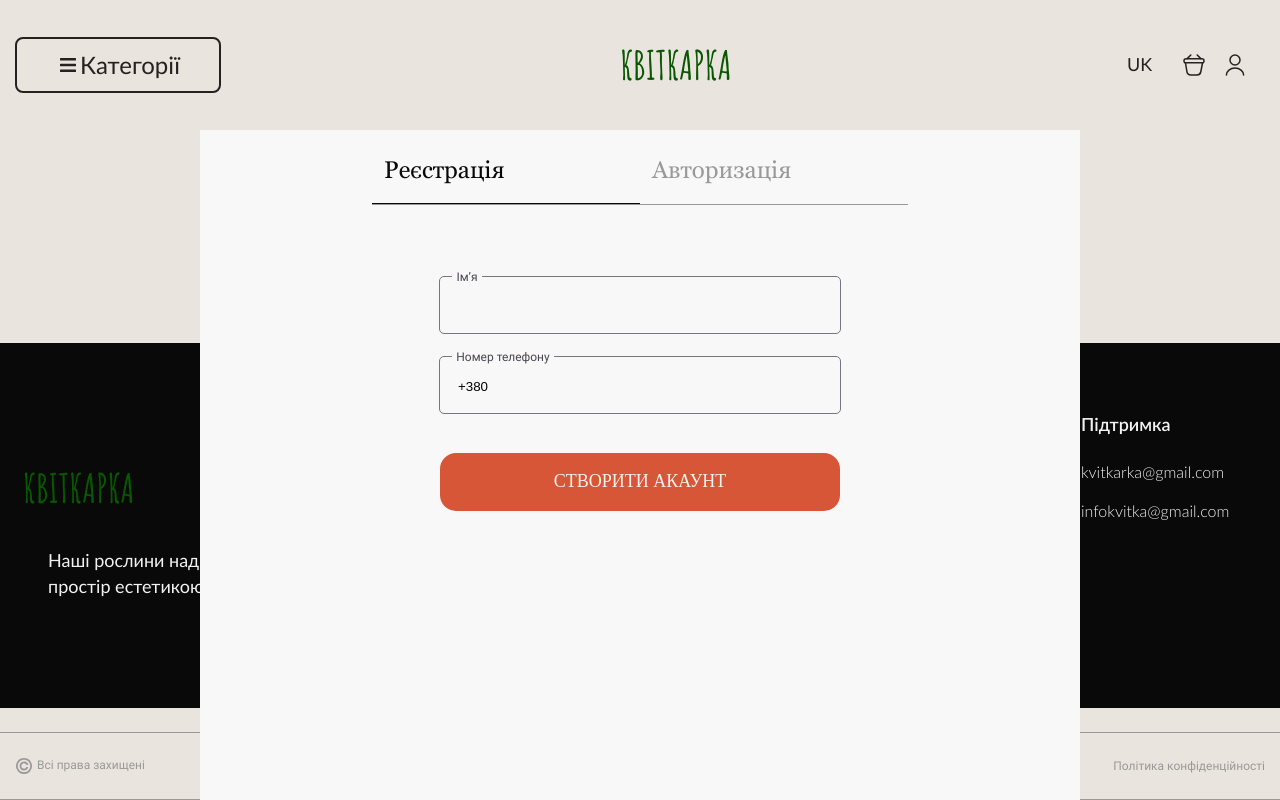
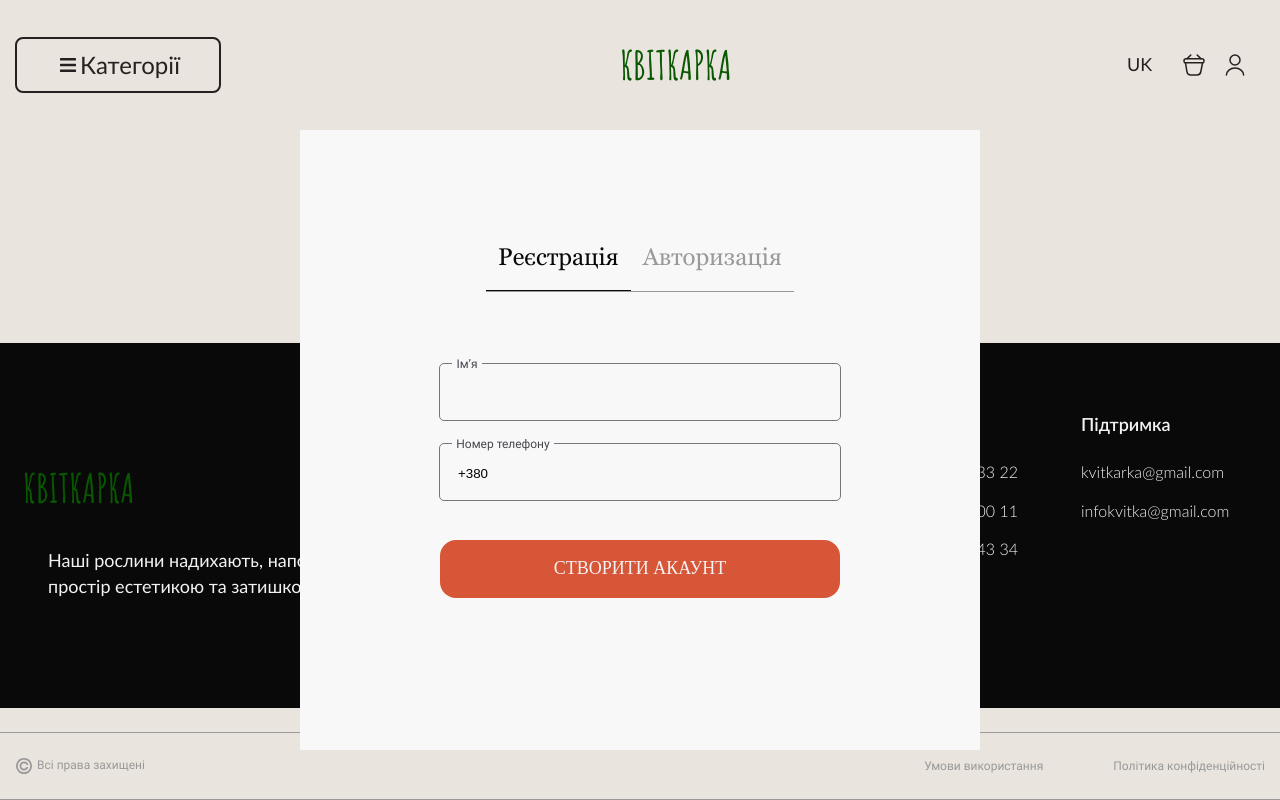
Before and after one commit to Ruslana-blip/HomePlants, a Vue app: page /profile in a window 1280 px wide. Built offline with nearby package versions, Linux system fonts and the light colour scheme; a web font is replaced by a local one.

Commit message:
add page register

```diff
--- a/src/components/TheNavigation.vue
+++ b/src/components/TheNavigation.vue
@@ -1,6 +1,5 @@
 <template>
   <div class="pagination" v-if="getCountPages > 1">
-    <div class="pagination__container">
     <ul class="pagination__list">
       <li
         v-for="page in getCountPages"
@@ -11,7 +10,6 @@
         {{ page }}
       </li>
     </ul>
-    </div>
   </div>
 </template>
 
@@ -61,8 +59,6 @@ export default {
   display: flex;
   justify-content: center;
   align-items: center;
-
-  &__container {
   margin-top: 24px;
   margin-bottom: 36px;
   align-self: center;
@@ -70,7 +66,7 @@ export default {
     height: 79px;
     margin: 0 0 136px 0;
   }
-  }
+
   // .pagination__list
   &__list {
     width: 173px;
--- a/src/components/tab/TheTabsWrapper.vue
+++ b/src/components/tab/TheTabsWrapper.vue
@@ -101,16 +101,14 @@ export default {
 .tabs {
   // .tabs__header
   &__header {
-    @media (min-width: $md) {
-      border-bottom: 1px solid $grey;
-    }
+    border-bottom: 1px solid $grey;
   }
   &__item {
+    display: inline-block;
     color: $secondary-black;
-    border-bottom: 1px solid $grey;
-    border-top: 1px solid $grey;
+    border-bottom: 1px solid transparent;
     font-size: font-rem(16);
-    padding: 16px 0 16px 12px;
+    padding: 8px 18px;
     transition: $time;
     &:last-child {
       border-top: none;
@@ -119,16 +117,16 @@ export default {
       color: $secondary-black;
       border-bottom-color: $secondary-black;
     }
+    @media (min-width: $sm) {
+      padding: 8px 28px;
+      font-size: font-rem(20);
+    }
     @media (min-width: $md) {
-      border: none;
       font-size: font-rem(24);
       font-weight: 400;
       font-family: 'Georgia';
       color: $grey;
-      transition: $time;
-      display: inline-block;
       padding: 16px 12px;
-      border-bottom: 1px solid transparent;
     }
   }
 }
--- a/src/pages/TheCatalogPage.vue
+++ b/src/pages/TheCatalogPage.vue
@@ -57,6 +57,7 @@ export default {
 <style lang="scss" scoped>
 .plant {
   margin-top: 14px;
+  margin-bottom: 24px;
   // .plant__container
   &__container {
     display: flex;
--- a/src/pages/TheSinglePlantPage.vue
+++ b/src/pages/TheSinglePlantPage.vue
@@ -360,12 +360,13 @@ export default {
     margin-top: 24px;
     margin-bottom: 48px;
     @media (min-width: $md) {
-      margin: 0 0 0 20px;
+      margin: 24px 0 0 20px;
       display: flex;
       flex-direction: column;
       justify-content: center;
     }
     @media (min-width: $lg) {
+      margin-top: 0;
       margin-left: 40px;
     }
     @media (min-width: $xl) {
@@ -448,10 +449,13 @@ export default {
     }
   }
   &__price {
+    font-weight: 600;
     display: flex;
     gap: 8px;
-    font-weight: 600;
     font-size: font-rem(20);
+    & span {
+      font-weight: 400;
+    }
   }
   &__counter {
     margin: 20px 0;
@@ -513,7 +517,6 @@ export default {
     text-align: justify;
     @media (min-width: $lg) {
       margin-top: 72px;
-
       flex-wrap: wrap;
       flex-direction: row;
       row-gap: 40px;
--- a/src/pages/auth/TheProfile.vue
+++ b/src/pages/auth/TheProfile.vue
@@ -8,7 +8,6 @@
     </header>
     <TheTabsWrapper
       class="actions"
-      :width="268"
       :borderWidth="Number(1)"
       :selectedTab="selectedTab"
       @updateTab="goToNextTab"
@@ -32,7 +31,7 @@
             />
             <ErrorMessage name="number" class="form__error" />
           </div>
-          <TheButtonOrange :title="$t('create-account')" :width="400" class="form__btn" />
+          <TheButtonOrange :title="$t('create-account')" class="form__btn" />
         </VeeForm>
       </TheTab>
       <TheTab
@@ -53,7 +52,7 @@
             />
             <ErrorMessage name="numberUser" class="form__error" />
           </div>
-          <TheButtonOrange :title="$t('log-in')" :width="400" class="form__btn" />
+          <TheButtonOrange :title="$t('log-in')" class="form__btn" />
         </VeeForm>
       </TheTab>
     </TheTabsWrapper>
@@ -147,13 +146,28 @@ export default {
 <style lang="scss" scoped>
 .main {
   position: fixed;
+  top: 0;
+  right: 0;
+  background-color: $bg-white;
+  width: 100vw;
+  height: 100vh;
+  @media (min-width: $md) {
     top: 50%;
     right: 50%;
-  width: 880px;
-  height: 800px;
+    width: 500px;
+    height: 600px;
     background-color: $white;
     font-size: font-rem(24);
     transform: translate(50%, -50%);
+  }
+  @media (min-width: $lg) {
+    width: 680px;
+    height: 700px;
+  }
+  @media (min-width: $xxl) {
+    width: 880px;
+    height: 800px;
+  }
 }
 .header {
   border-bottom: 1px solid $grey;
@@ -187,12 +201,16 @@ export default {
 }
 
 .actions {
+  display: flex;
+  flex-direction: column;
+  justify-content: center;
+  align-items: center;
+  height: calc(100% - 60px);
+  @media (min-width: $xl) {
     height: 600px;
     width: 100%;
-  display: flex;
-  flex-direction: column;
-  align-items: center;
-  margin-top: 76px;
+  }
+
   // .actions__title
   &__title {
     display: flex;
@@ -200,15 +218,20 @@ export default {
   }
   // .actions__form
   &__form {
+    margin-top: 40px;
+
+    @media (min-width: $lg) {
       margin-top: 72px;
+    }
   }
 }
 .form {
   // .form__field
   &__field {
+    margin: 0 auto;
     border-radius: 4px;
     height: 56px;
-    width: 400px;
+    width: 320px;
     outline: 1px solid $secondary-grey;
     position: relative;
     font-family: 'Roboto';
@@ -224,10 +247,13 @@ export default {
       z-index: 3;
       font-size: font-rem(12);
       transform: translateY(-50%);
-      background-color: $white;
+      background-color: $bg-white;
       display: flex;
       align-items: center;
       justify-content: center;
+      @media (min-width: $md) {
+        background-color: $white;
+      }
     }
     &:nth-child(1) {
       &::before {
@@ -241,13 +267,20 @@ export default {
         width: 102px;
       }
     }
+    @media (min-width: $lg) {
+      width: 400px;
+    }
   }
   // .form__input
   &__input {
+    background-color: $bg-white;
     width: 100%;
     height: 100%;
+
+    border: none;
+    @media (min-width: $md) {
       background-color: $white;
-    border: none;
+    }
   }
   // .form__error
   &__error {
@@ -257,7 +290,12 @@ export default {
     justify-content: end;
   }
   &__btn {
+    margin-top: 32px;
+    width: 320px;
+    @media (min-width: $lg) {
       margin-top: 16px;
+      width: 400px;
+    }
   }
 }
 </style>
```
Lines whose indentation alone changed are shown as unchanged.
